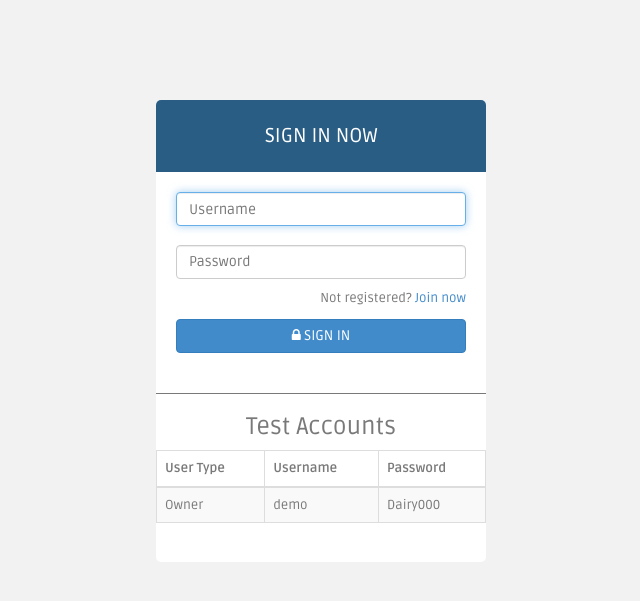
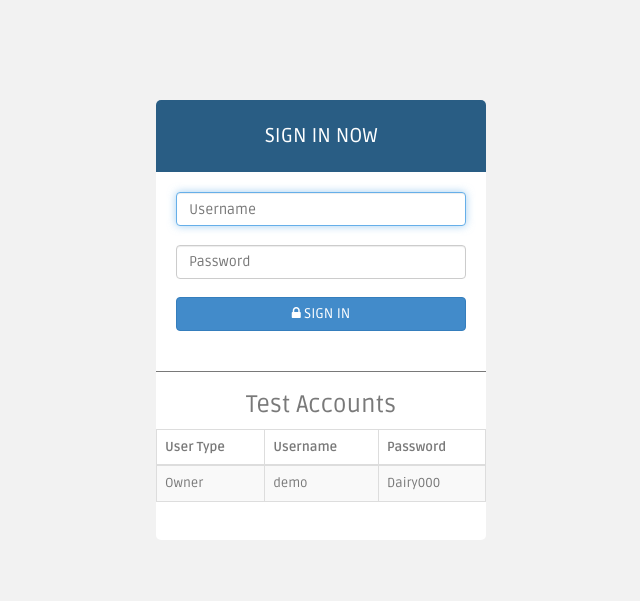
Before and after one commit to janzaheer/partum_inventory, a Django app: page /login/ in a window 1280 px wide. Shown: the top 601 px of the page, without its empty margins (319-959 px from the left). Run offline with Django 3.2, Linux system fonts and the light colour scheme; data comes from the database, SQL or seed files in the repository; some libraries are stand-ins or nearby versions.

Commit message:
fix update

```diff
--- a/templates/login.html
+++ b/templates/login.html
@@ -65,11 +65,16 @@
 {#                        <a data-toggle="modal" href="login.html#myModal"> Forgot Password?</a>#}
 {#                    </span>#}
 {#                </label>#}
-                <label class="checkbox">
-                    <span class="pull-right">
-                       Not registered? <a data-toggle="modal" href="{% url 'register' %}"> Join now</a>
-                    </span>
-                </label>
+                {% if not config.demo %}
+                    <label class="checkbox">
+                        <span class="pull-right">
+                           Not registered? <a data-toggle="modal" href="{% url 'register' %}"> Join now</a>
+                        </span>
+                    </label>
+                {% else %}
+                    <br>
+                {% endif %}
+
                 <button class="btn btn-primary btn-block" type="submit"><i class="fa fa-lock"></i> SIGN IN</button>
             </div>
 {#            <div aria-hidden="true" aria-labelledby="myModalLabel" role="dialog" tabindex="-1" id="myModal" class="modal fade">#}
```
